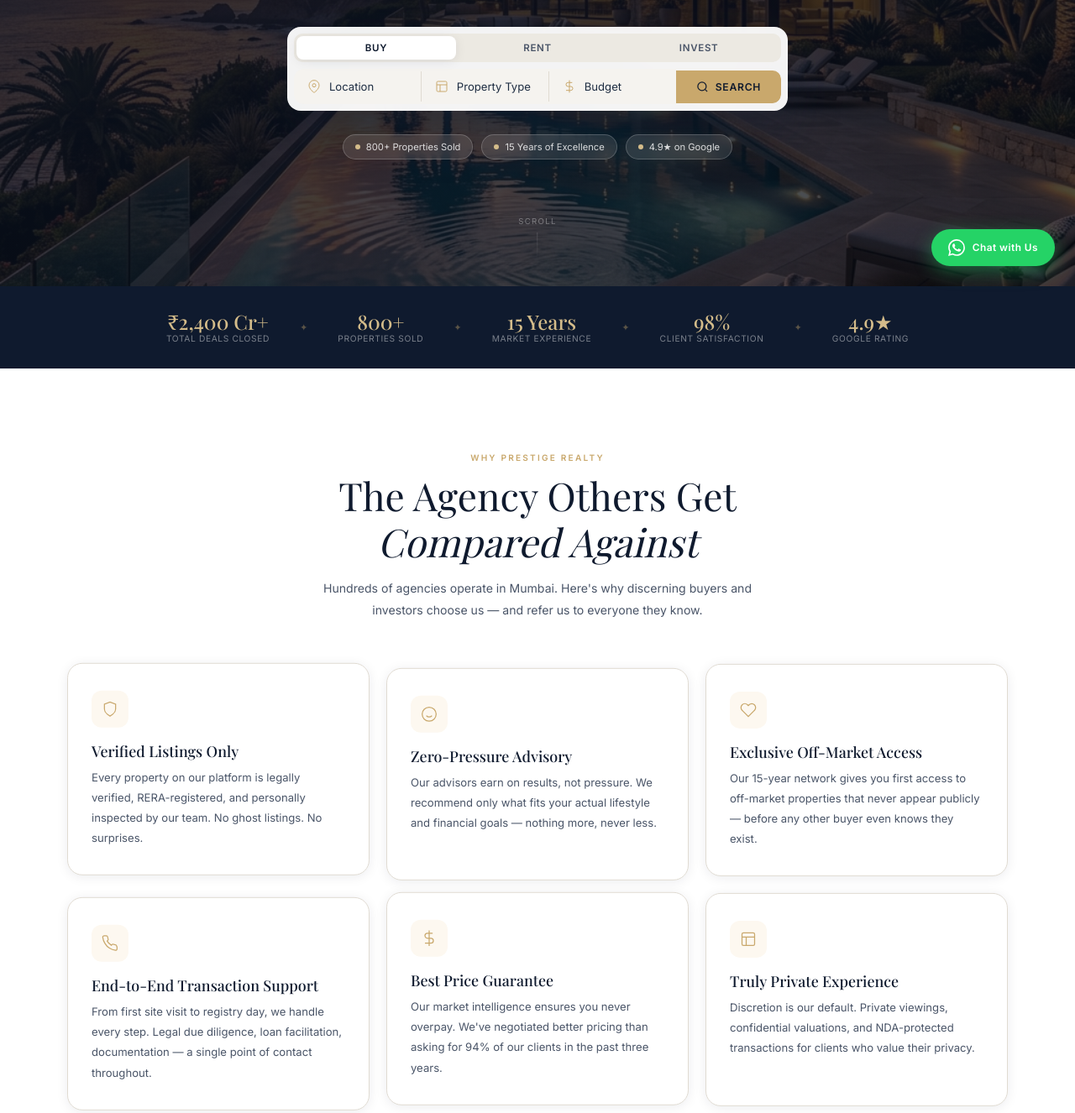
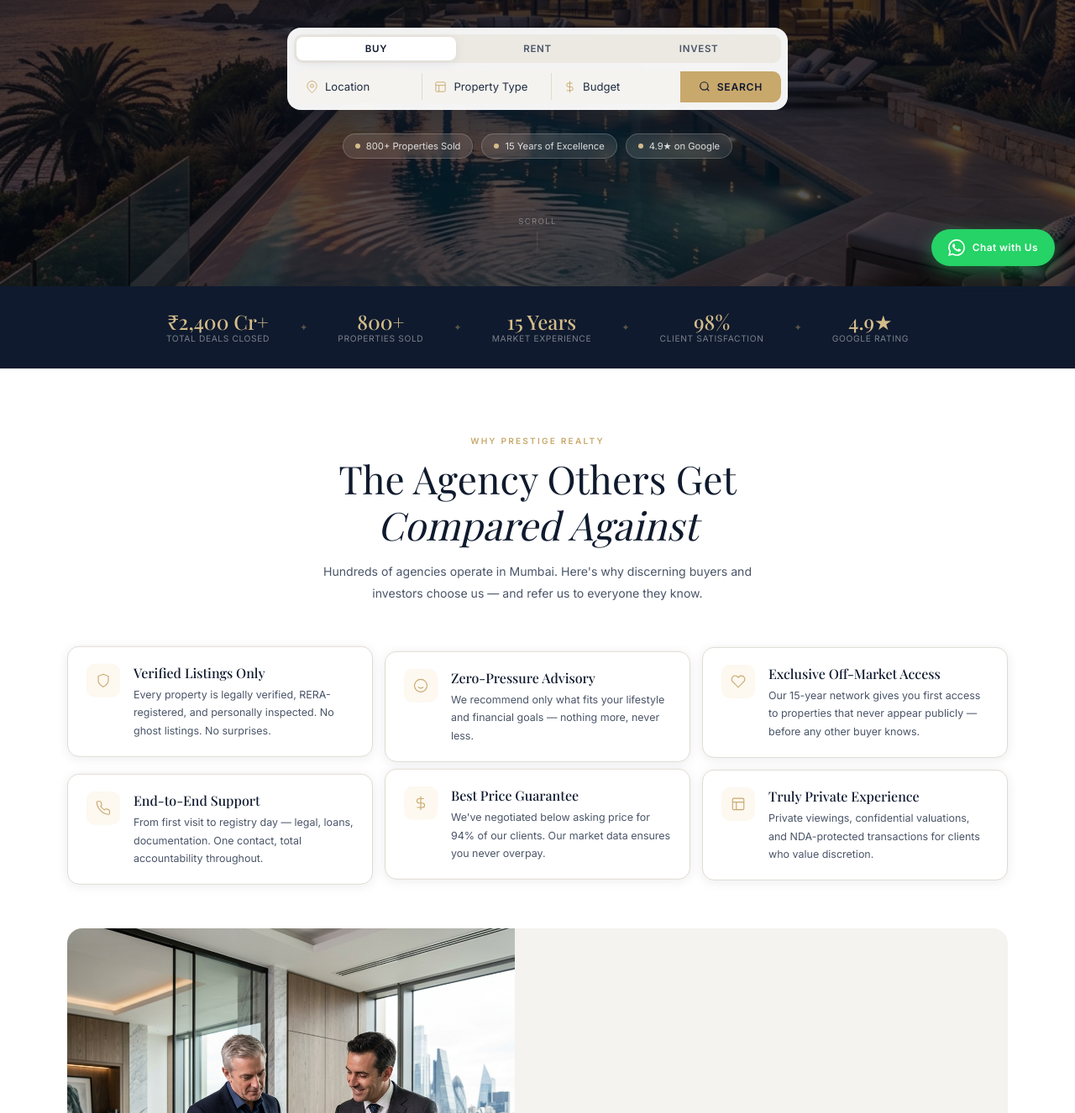
Before and after one commit to sajalroy-arya/realestatedemo, a plain HTML site: page index.html in a window 1280 px wide. Shown: the part 459-1785 px from the top of the page at 84% size. Drawn offline with nearby package versions, Linux system fonts and the light colour scheme; a web font is replaced by a local one.

Commit message:
Fix: nav collision, compact mobile search, horizontal why-cards

```diff
--- a/index.html
+++ b/index.html
@@ -155,43 +155,55 @@
         <div class="why-icon">
           <svg viewBox="0 0 24 24" fill="none" stroke="currentColor" stroke-width="1.5"><path d="M12 22s8-4 8-10V5l-8-3-8 3v7c0 6 8 10 8 10z"/></svg>
         </div>
-        <h3>Verified Listings Only</h3>
-        <p>Every property on our platform is legally verified, RERA-registered, and personally inspected by our team. No ghost listings. No surprises.</p>
+        <div class="why-card-body">
+          <h3>Verified Listings Only</h3>
+          <p>Every property is legally verified, RERA-registered, and personally inspected. No ghost listings. No surprises.</p>
+        </div>
       </div>
       <div class="why-card float-2" id="why-2">
         <div class="why-icon">
           <svg viewBox="0 0 24 24" fill="none" stroke="currentColor" stroke-width="1.5"><circle cx="12" cy="12" r="10"/><path d="M8 14s1.5 2 4 2 4-2 4-2"/><line x1="9" y1="9" x2="9.01" y2="9"/><line x1="15" y1="9" x2="15.01" y2="9"/></svg>
         </div>
-        <h3>Zero-Pressure Advisory</h3>
-        <p>Our advisors earn on results, not pressure. We recommend only what fits your actual lifestyle and financial goals — nothing more, never less.</p>
+        <div class="why-card-body">
+          <h3>Zero-Pressure Advisory</h3>
+          <p>We recommend only what fits your lifestyle and financial goals — nothing more, never less.</p>
+        </div>
       </div>
       <div class="why-card float-3" id="why-3">
         <div class="why-icon">
           <svg viewBox="0 0 24 24" fill="none" stroke="currentColor" stroke-width="1.5"><path d="M20.84 4.61a5.5 5.5 0 0 0-7.78 0L12 5.67l-1.06-1.06a5.5 5.5 0 0 0-7.78 7.78l1.06 1.06L12 21.23l7.78-7.78 1.06-1.06a5.5 5.5 0 0 0 0-7.78z"/></svg>
         </div>
-        <h3>Exclusive Off-Market Access</h3>
-        <p>Our 15-year network gives you first access to off-market properties that never appear publicly — before any other buyer even knows they exist.</p>
+        <div class="why-card-body">
+          <h3>Exclusive Off-Market Access</h3>
+          <p>Our 15-year network gives you first access to properties that never appear publicly — before any other buyer knows.</p>
+        </div>
       </div>
       <div class="why-card float-2" id="why-4">
         <div class="why-icon">
           <svg viewBox="0 0 24 24" fill="none" stroke="currentColor" stroke-width="1.5"><path d="M22 16.92v3a2 2 0 0 1-2.18 2 19.79 19.79 0 0 1-8.63-3.07A19.5 19.5 0 0 1 4.69 12 19.79 19.79 0 0 1 1.61 3.41 2 2 0 0 1 3.6 1.22h3a2 2 0 0 1 2 1.72c.127.96.361 1.903.7 2.81a2 2 0 0 1-.45 2.11L7.91 8.77a16 16 0 0 0 6 6l.91-.91a2 2 0 0 1 2.11-.45c.907.339 1.85.573 2.81.7a2 2 0 0 1 1.72 2.03z"/></svg>
         </div>
-        <h3>End-to-End Transaction Support</h3>
-        <p>From first site visit to registry day, we handle every step. Legal due diligence, loan facilitation, documentation — a single point of contact throughout.</p>
+        <div class="why-card-body">
+          <h3>End-to-End Support</h3>
+          <p>From first visit to registry day — legal, loans, documentation. One contact, total accountability throughout.</p>
+        </div>
       </div>
       <div class="why-card float-1" id="why-5">
         <div class="why-icon">
           <svg viewBox="0 0 24 24" fill="none" stroke="currentColor" stroke-width="1.5"><line x1="12" y1="1" x2="12" y2="23"/><path d="M17 5H9.5a3.5 3.5 0 0 0 0 7h5a3.5 3.5 0 0 1 0 7H6"/></svg>
         </div>
-        <h3>Best Price Guarantee</h3>
-        <p>Our market intelligence ensures you never overpay. We've negotiated better pricing than asking for 94% of our clients in the past three years.</p>
+        <div class="why-card-body">
+          <h3>Best Price Guarantee</h3>
+          <p>We've negotiated below asking price for 94% of our clients. Our market data ensures you never overpay.</p>
+        </div>
       </div>
       <div class="why-card float-3" id="why-6">
         <div class="why-icon">
           <svg viewBox="0 0 24 24" fill="none" stroke="currentColor" stroke-width="1.5"><rect x="3" y="3" width="18" height="18" rx="2"/><path d="M3 9h18M9 21V9"/></svg>
         </div>
-        <h3>Truly Private Experience</h3>
-        <p>Discretion is our default. Private viewings, confidential valuations, and NDA-protected transactions for clients who value their privacy.</p>
+        <div class="why-card-body">
+          <h3>Truly Private Experience</h3>
+          <p>Private viewings, confidential valuations, and NDA-protected transactions for clients who value discretion.</p>
+        </div>
       </div>
     </div>
 
--- a/style.css
+++ b/style.css
@@ -78,8 +78,9 @@ a{text-decoration:none;color:inherit}
       display:flex;align-items:center;justify-content:center;overflow:hidden}
 .hero-bg{position:absolute;inset:0;z-index:0}
 .hero-img{width:100%;height:100%;object-fit:cover;object-position:center;filter:brightness(.45)}
-.hero-overlay{position:absolute;inset:0;background:linear-gradient(165deg,rgba(15,26,46,.82) 0%,rgba(15,26,46,.32) 100%)}
+.hero-overlay{position:absolute;inset:0;background:linear-gradient(180deg,rgba(15,26,46,.92) 0%,rgba(15,26,46,.55) 30%,rgba(15,26,46,.25) 100%)}
 .hero-content{position:relative;z-index:1;text-align:center;max-width:860px;padding:0 24px}
+@media(max-width:880px){.hero-content{padding-top:80px}}
 .hero-eyebrow{font-size:.65rem;font-weight:600;letter-spacing:.2em;text-transform:uppercase;color:var(--gold-lt);margin-bottom:20px}
 .hero-headline{font-family:var(--ff-serif);font-size:clamp(2.8rem,6vw,4.8rem);font-weight:400;
                line-height:1.1;color:#fff;margin-bottom:20px}
@@ -97,21 +98,28 @@ a{text-decoration:none;color:inherit}
             text-transform:uppercase;color:var(--text-md);cursor:pointer;transition:all .22s}
 .search-tab.active{background:#fff;color:var(--navy);box-shadow:var(--sh-sm)}
 .search-bar{display:flex;align-items:center;gap:0;background:var(--ivory);border-radius:12px;overflow:hidden}
-.search-field{display:flex;align-items:center;gap:10px;flex:1;padding:12px 16px;color:var(--text-md)}
-.search-field svg{width:16px;height:16px;flex-shrink:0;color:var(--gold)}
+.search-field{display:flex;align-items:center;gap:8px;flex:1;padding:11px 14px;color:var(--text-md)}
+.search-field svg{width:15px;height:15px;flex-shrink:0;color:var(--gold)}
 .search-field select{border:none;background:transparent;font-family:var(--ff-sans);font-size:.82rem;
                      color:var(--text);cursor:pointer;outline:none;width:100%;appearance:none}
-.search-divider{width:1px;height:36px;background:var(--border);flex-shrink:0}
-.search-btn{display:flex;align-items:center;gap:8px;padding:12px 24px;background:var(--gold);
+.search-divider{width:1px;height:32px;background:var(--border);flex-shrink:0}
+.search-btn{display:flex;align-items:center;gap:8px;padding:11px 22px;background:var(--gold);
             border:none;border-radius:0 10px 10px 0;font-family:var(--ff-sans);font-size:.76rem;
             font-weight:700;letter-spacing:.06em;text-transform:uppercase;color:var(--navy);
             cursor:pointer;transition:background .22s;white-space:nowrap;flex-shrink:0}
-.search-btn svg{width:15px;height:15px}
+.search-btn svg{width:14px;height:14px}
 .search-btn:hover{background:var(--gold-lt)}
+/* Mobile search: compact stacked layout */
 @media(max-width:680px){
-  .search-bar{flex-direction:column;gap:0}
+  .hero-search{padding:6px;border-radius:14px}
+  .search-tabs{margin-bottom:6px}
+  .search-tab{padding:6px 10px;font-size:.66rem}
+  .search-bar{flex-direction:column;gap:0;border-radius:10px}
+  .search-field{padding:10px 14px}
+  .search-field svg{display:none}
+  .search-field select{font-size:.8rem}
   .search-divider{width:100%;height:1px}
-  .search-btn{border-radius:0 0 10px 10px;justify-content:center;padding:14px}
+  .search-btn{border-radius:0 0 10px 10px;justify-content:center;padding:12px;font-size:.74rem}
 }
 
 .hero-trust{display:flex;gap:10px;justify-content:center;flex-wrap:wrap}
@@ -146,17 +154,25 @@ a{text-decoration:none;color:inherit}
 .section-desc{font-size:.88rem;line-height:1.85;color:var(--text-md);margin-top:14px;max-width:560px;margin-left:auto;margin-right:auto}
 
 /* ── WHY US ── */
-.why{padding:100px 0;background:#fff}
-.why-grid{display:grid;grid-template-columns:repeat(3,1fr);gap:20px;margin-bottom:60px}
-.why-card{background:#fff;border:1px solid var(--border);border-radius:var(--radius);
-          padding:32px 28px;box-shadow:var(--sh-sm);
+.why{padding:80px 0;background:#fff}
+.why-grid{display:grid;grid-template-columns:repeat(3,1fr);gap:14px;margin-bottom:52px}
+/* Horizontal rectangular cards — wide, short */
+.why-card{background:#fff;border:1px solid var(--border);border-radius:14px;
+          padding:20px 22px;box-shadow:var(--sh-sm);
+          display:flex;flex-direction:row;align-items:flex-start;gap:16px;
           transition:box-shadow .28s var(--ease),transform .28s var(--ease)}
-.why-card:hover{box-shadow:var(--sh-md);transform:translateY(-3px)}
-.why-icon{width:44px;height:44px;background:var(--gold-bg);border-radius:12px;
-          display:flex;align-items:center;justify-content:center;margin-bottom:16px;color:var(--gold)}
-.why-icon svg{width:20px;height:20px}
-.why-card h3{font-family:var(--ff-serif);font-size:1.12rem;font-weight:500;color:var(--navy);margin-bottom:8px}
-.why-card p{font-size:.82rem;line-height:1.84;color:var(--text-md)}
+.why-card:hover{box-shadow:var(--sh-md);transform:translateY(-2px)}
+.why-icon{width:40px;height:40px;min-width:40px;background:var(--gold-bg);border-radius:10px;
+          display:flex;align-items:center;justify-content:center;color:var(--gold);flex-shrink:0}
+.why-icon svg{width:18px;height:18px}
+.why-card-body{flex:1}
+.why-card h3{font-family:var(--ff-serif);font-size:1rem;font-weight:500;color:var(--navy);margin-bottom:5px}
+.why-card p{font-size:.78rem;line-height:1.72;color:var(--text-md)}
+@media(max-width:860px){.why-grid{grid-template-columns:repeat(2,1fr)}}
+@media(max-width:480px){.why-grid{grid-template-columns:1fr;gap:10px}
+  .why-card{padding:16px 18px;gap:12px}
+  .why-icon{width:34px;height:34px;min-width:34px}
+}
 
 /* Convincer strip */
 .convincer-strip{background:var(--ivory);border-radius:var(--radius);overflow:hidden;
@@ -168,12 +184,10 @@ a{text-decoration:none;color:inherit}
               color:var(--navy);margin-bottom:14px;font-style:italic}
 .conv-text p{font-size:.78rem;font-weight:600;letter-spacing:.05em;color:var(--gold)}
 @media(max-width:860px){
-  .why-grid{grid-template-columns:repeat(2,1fr)}
   .convincer-strip{grid-template-columns:1fr}
   .conv-img-wrap{height:240px}
   .conv-text{padding:32px 28px}
 }
-@media(max-width:560px){.why-grid{grid-template-columns:1fr}}
 
 /* ── PROPERTIES SECTION ── */
 .properties{padding:100px 0;background:var(--ivory);overflow:hidden}
```
